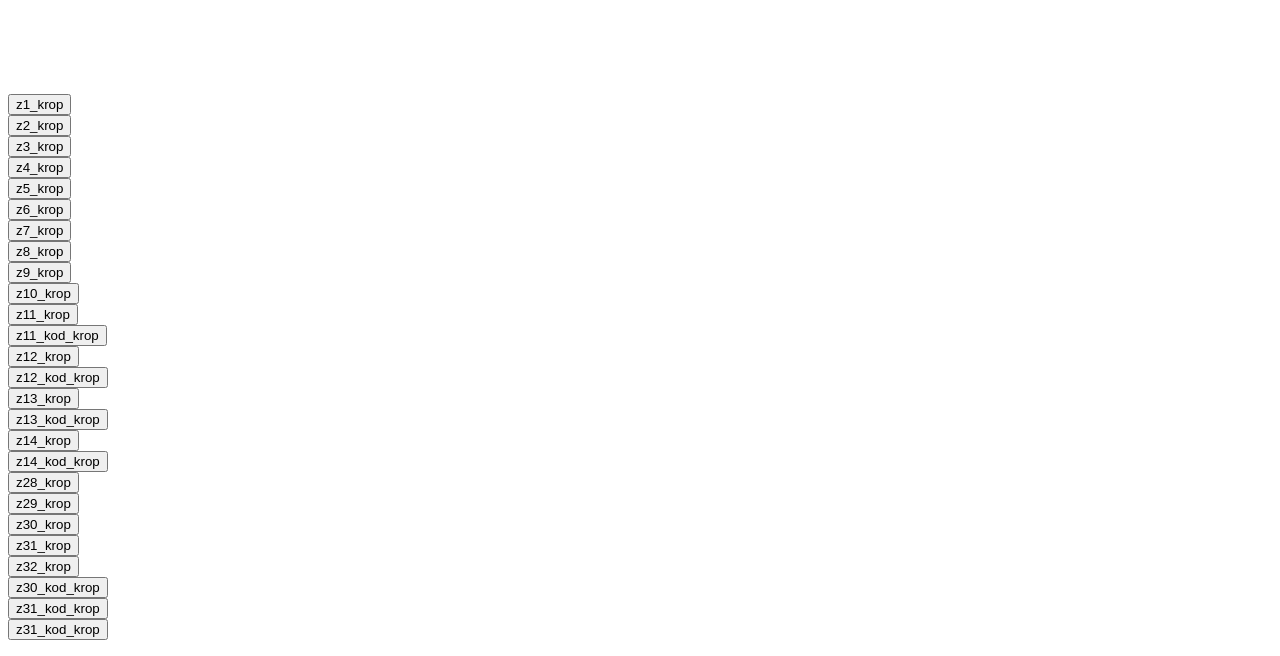
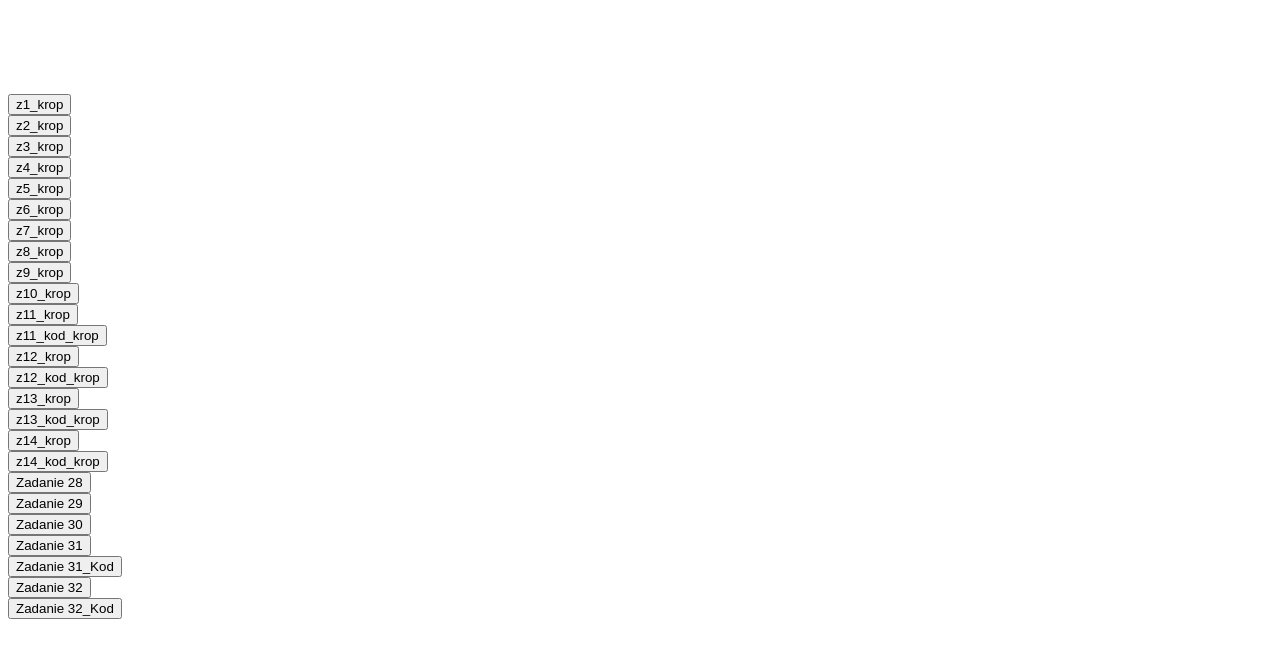
Before and after one commit to Bartex23/Java, a plain HTML site: page index.html in a window 1280 px wide. Shown: the part 158-814 px from the top of the page. Drawn offline with Linux system fonts and the light colour scheme.

Commit message:
Update index.html

```diff
--- a/index.html
+++ b/index.html
@@ -158,24 +158,20 @@
 
                 <input type="button" name="zadanie14_kod" value="z14_kod_krop" onclick="WinOpen_zad14_kod(' ')"><br>
 
-             <input type="button" name="zadanie28" value="z28_krop" onclick="WinOpen_z28(' ')"><br>
+<input type="button" name="zadanie28" value="Zadanie 28" onclick="WinOpen_zad28(' ')"><br>
 
-            <input type="button" name="zadanie29" value="z29_krop" onclick="WinOpen_z29(' ')"><br>
+<input type="button" name="zadanie29" value="Zadanie 29" onclick="WinOpen_zad29(' ')"><br>
 
-            <input type="button"  name="zadanie30" value="z30_krop" onclick="WinOpen_z30(' ')"><br>
+<input type="button" name="zadanie30" value="Zadanie 30" onclick="WinOpen_zad30(' ')"><br>
 
-            <input type="button"  name="zadanie21" value="z31_krop" onclick="WinOpen_z31(' ')"><br>
+<input type="button" name="zadanie31" value="Zadanie 31" onclick="WinOpen_zad31(' ')"><br>
 
-            <input type="button"  name="zadanie32" value="z32_krop" onclick="WinOpen_z32(' ')"><br>
+<input type="button" name="zadanie31_kod" value="Zadanie 31_Kod" onclick="WinOpen_zad31_kod(' ')"><br>
 
-            <input type="button"  name="zadanie30_kod" value="z30_kod_krop" onclick="WinOpen_z30_kod(' ')"><br>
+ <input type="button" name="zadanie32" value="Zadanie 32" onclick="WinOpen_zad32(' ')"><br>
 
-            <input type="button"  name="zadanie31_kod" value="z31_kod_krop" onclick="WinOpen_z31_kod(' ')"><br>
-
-            <input type="button"  name="zadanie32_kod" value="z31_kod_krop" onclick="WinOpen_z32_kod(' ')"><br>
-
-
-
+<input type="button" name="zadanie32_kod" value="Zadanie 32_Kod" onclick="WinOpen_zad32_kod(' ')"><br>
+                                                                                                                                   <br>
                                 </form>
         </body>
 </html>
```
